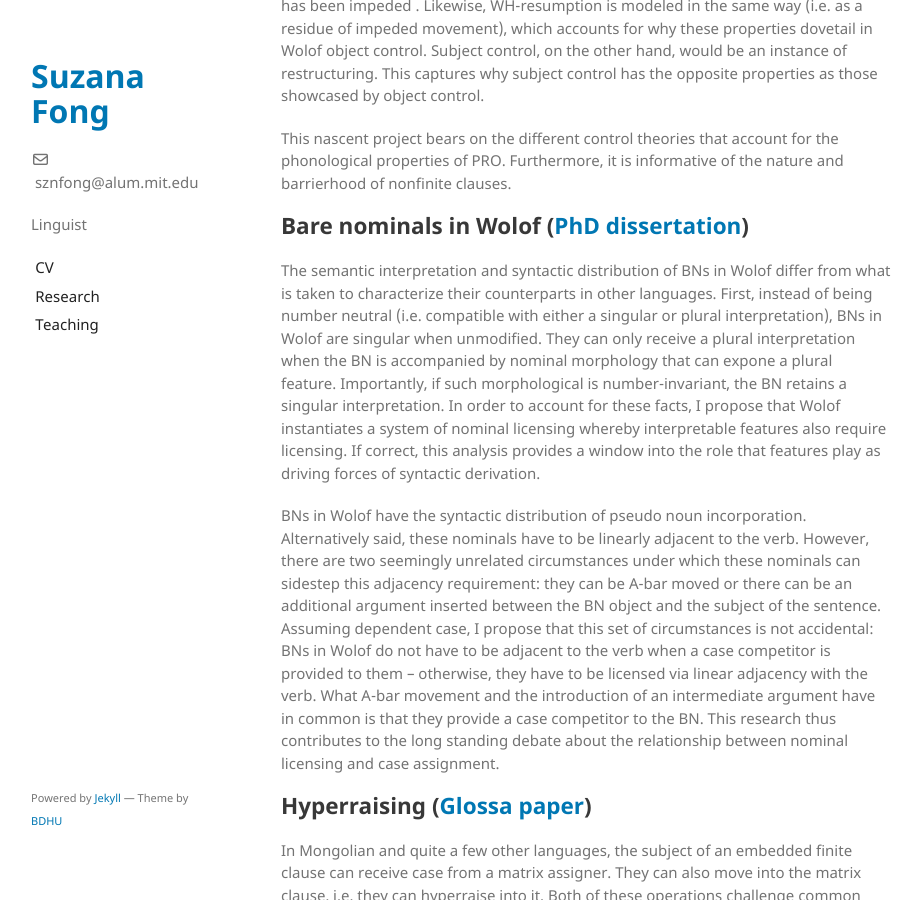
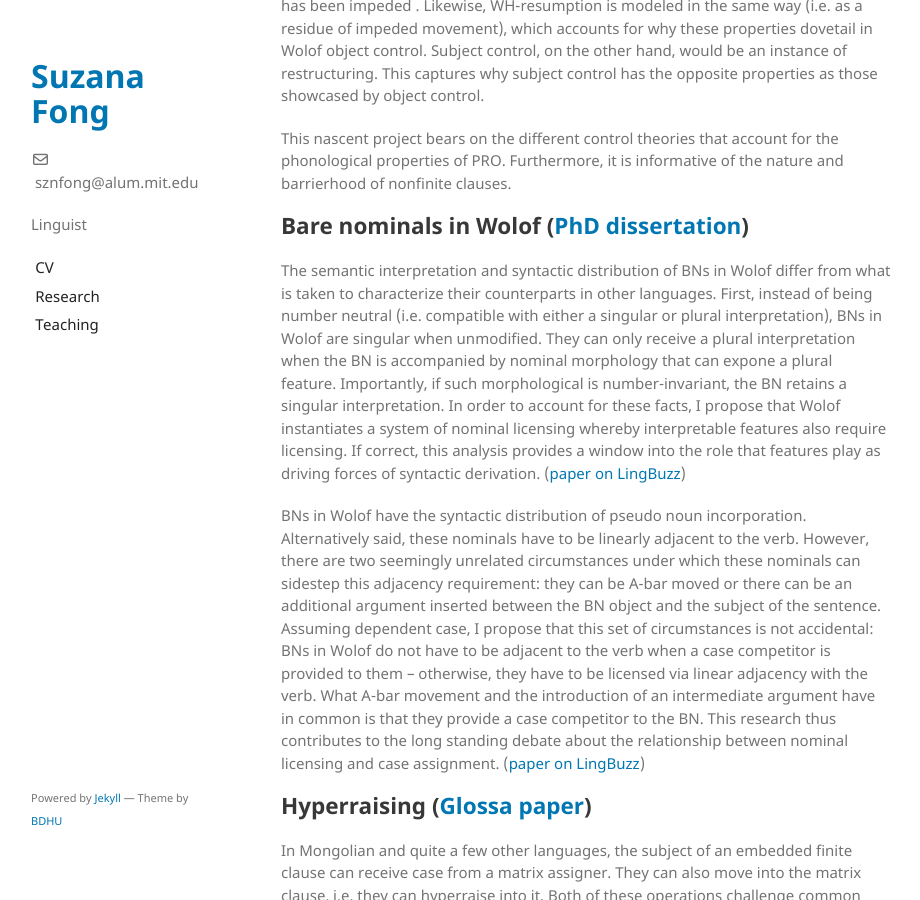
Before and after one commit to sznfng/sznfng.github.io, a Jekyll site: the page built from research.md, in a window 1280 px wide and 900 px high, scrolled down 576 px. Shown: the whole window, without its empty margins (179-1099 px from the left). Built offline with Jekyll 4.4.1, drawn with Linux system fonts in a browser that asks for light colours.

Commit message:
Update research.md

```diff
--- a/research.md
+++ b/research.md
@@ -15,9 +15,9 @@ This nascent project bears on the different control theories that account for th
 
 ## Bare nominals in Wolof ([PhD dissertation](https://dspace.mit.edu/handle/1721.1/139864))
 
-The semantic interpretation and syntactic distribution of BNs in Wolof differ from what is taken to characterize their counterparts in other languages. First, instead of being number neutral (i.e. compatible with either a singular or plural interpretation), BNs in Wolof are singular when unmodified. They can only receive a plural interpretation when the BN is accompanied by nominal morphology that can expone a plural feature. Importantly, if such morphological is number-invariant, the BN retains a singular interpretation. In order to account for these facts, I propose that Wolof instantiates a system of nominal licensing whereby interpretable features also require licensing. If correct, this analysis provides a window into the role that features play as driving forces of syntactic derivation.
+The semantic interpretation and syntactic distribution of BNs in Wolof differ from what is taken to characterize their counterparts in other languages. First, instead of being number neutral (i.e. compatible with either a singular or plural interpretation), BNs in Wolof are singular when unmodified. They can only receive a plural interpretation when the BN is accompanied by nominal morphology that can expone a plural feature. Importantly, if such morphological is number-invariant, the BN retains a singular interpretation. In order to account for these facts, I propose that Wolof instantiates a system of nominal licensing whereby interpretable features also require licensing. If correct, this analysis provides a window into the role that features play as driving forces of syntactic derivation. ([paper on LingBuzz](https://ling.auf.net/lingbuzz/004922))
 
-BNs in Wolof have the syntactic distribution of pseudo noun incorporation. Alternatively said, these nominals have to be linearly adjacent to the verb. However, there are two seemingly unrelated circumstances under which these nominals can sidestep this adjacency requirement: they can be A-bar moved or there can be an additional argument inserted between the BN object and the subject of the sentence. Assuming dependent case, I propose that this set of circumstances is not accidental: BNs in Wolof do not have to be adjacent to the verb when a case competitor is provided to them -- otherwise, they have to be licensed via linear adjacency with the verb. What A-bar movement and the introduction of an intermediate argument have in common is that they provide a case competitor to the BN. This research thus contributes to the long standing debate about the relationship between nominal licensing and case assignment.
+BNs in Wolof have the syntactic distribution of pseudo noun incorporation. Alternatively said, these nominals have to be linearly adjacent to the verb. However, there are two seemingly unrelated circumstances under which these nominals can sidestep this adjacency requirement: they can be A-bar moved or there can be an additional argument inserted between the BN object and the subject of the sentence. Assuming dependent case, I propose that this set of circumstances is not accidental: BNs in Wolof do not have to be adjacent to the verb when a case competitor is provided to them -- otherwise, they have to be licensed via linear adjacency with the verb. What A-bar movement and the introduction of an intermediate argument have in common is that they provide a case competitor to the BN. This research thus contributes to the long standing debate about the relationship between nominal licensing and case assignment. ([paper on LingBuzz](https://ling.auf.net/lingbuzz/005314))
 
 ## Hyperraising ([Glossa paper](https://doi.org/10.5334/gjgl.667))
 
```
